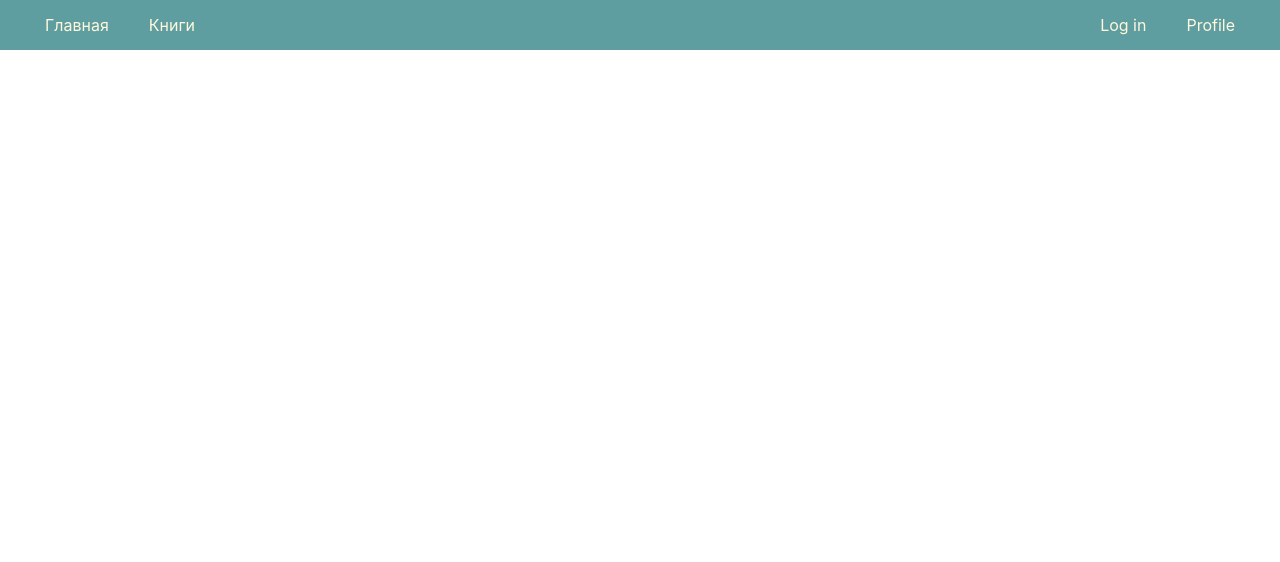
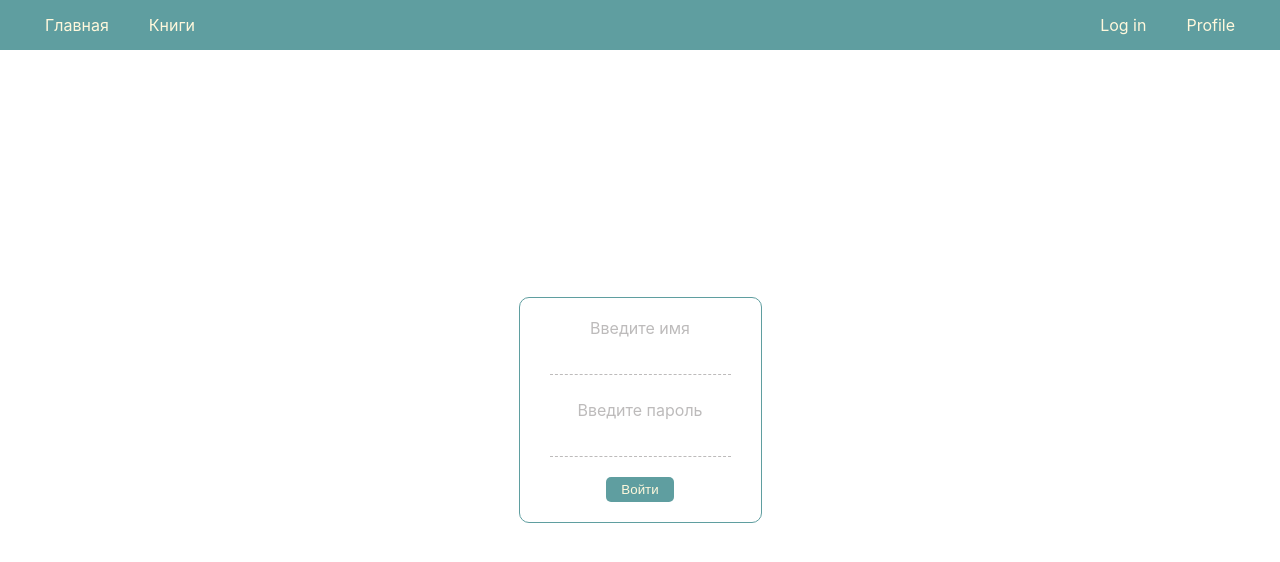
Before and after one commit to overstay812/bamason, a React (Create React App) app: page /books in a window 1280 px wide. Shown: the top 562 px of the page. Built offline with nearby package versions, Linux system fonts and the light colour scheme.

Commit message:
added login page styles

```diff
--- a/src/App.js
+++ b/src/App.js
@@ -1,9 +1,11 @@
 import styles from './App.module.css'
 import Header from './conponents/Header'
+import Login from './conponents/login/Login'
 function App() {
   return (
     <div className={styles.container}>
       <Header />
+      <Login/>
     </div>
   );
 }
--- /dev/null
+++ b/src/conponents/login/Login.jsx
@@ -0,0 +1,21 @@
+import { Link } from "react-router-dom";
+import styles from "./Login.module.css";
+const Login = () => {
+  return (
+    <div className={styles.login}>
+      <div className={styles.container}>
+        <form className={styles.form}>
+          <label htmlFor="name">Введите имя </label>
+          <input type="text" id="name" className={styles.name} />
+          <label htmlFor="passowd">Введите пароль </label>
+          <input type="text" id="passowd" />
+          <button type="button" className={styles.button}>
+            Войти
+          </button>
+        </form>
+      </div>
+    </div>
+  );
+};
+
+export default Login;
--- /dev/null
+++ b/src/conponents/login/Login.module.css
@@ -0,0 +1,51 @@
+
+.login{
+    display: flex;
+    flex-direction: row;
+    justify-content: center;
+    align-items: center;
+    height: 90vh;
+}
+.container{
+    display: flex;
+    flex-direction: column;
+    align-items: center;
+    padding: 20px 30px;
+    border: 1px solid cadetblue;
+    border-radius: 10px;
+}
+
+input {
+    border: none;
+    border-bottom: 1px dashed rgb(189, 187, 187);
+    padding-top: 20px;
+    text-align: center;
+
+}
+label{
+    margin: 0px;
+}
+.form{
+    display: flex;
+    align-items: center;
+    flex-direction: column;
+    color: rgb(189, 187, 187)
+}
+.name{
+    margin-bottom: 25px;
+}
+.button{
+    margin-top: 20px;
+    padding: 5px 15px;
+    background-color: cadetblue;
+    border: none;
+    border-radius: 5px;
+    color: cornsilk;
+}
+
+.button:hover {
+    background-color: rgb(94, 146, 147);
+}
+.button:active {
+    background-color: rgb(66, 102, 103);
+}
--- a/src/index.css
+++ b/src/index.css
@@ -1,3 +1,6 @@
+*{
+  outline: none;
+}
 body {
   margin: 0;
   font-family: -apple-system, BlinkMacSystemFont, 'Segoe UI', 'Roboto', 'Oxygen',
@@ -5,6 +8,7 @@ body {
     sans-serif;
   -webkit-font-smoothing: antialiased;
   -moz-osx-font-smoothing: grayscale;
+
 }
 
 code {
```
